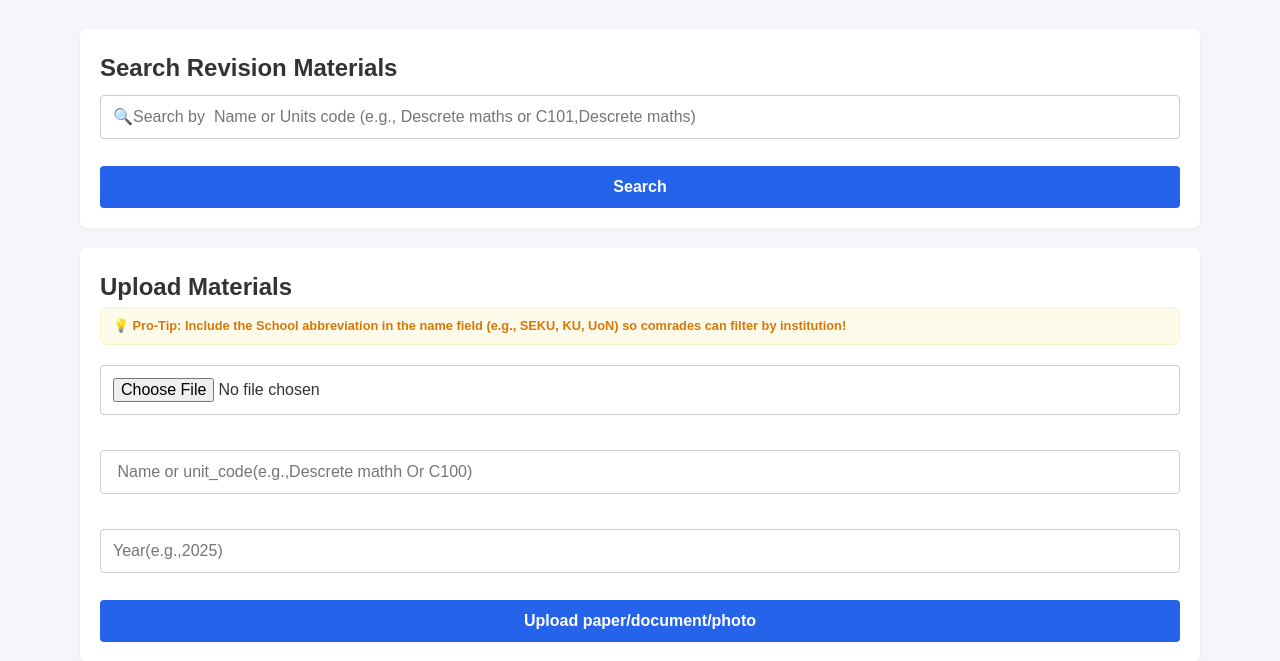
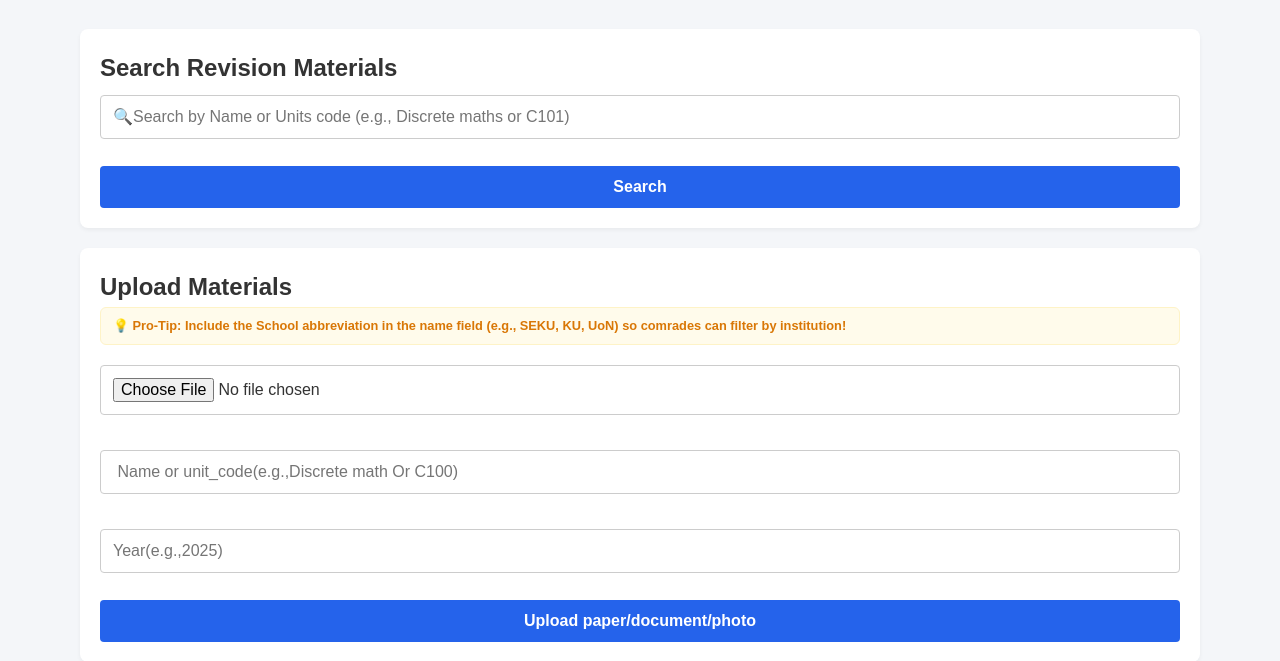
Before and after one commit to Collins-Koechc/comrade-hub, a Flask app: page / in a window 1280 px wide. Shown: the part 187-848 px from the top of the page. Run offline with Flask 3, Linux system fonts and the light colour scheme; data that the repository does not hold is empty; some libraries are stand-ins or nearby versions.

Commit message:
fix: restore fully unified stable index dashboard

```diff
--- a/templates/index.html
+++ b/templates/index.html
@@ -19,7 +19,6 @@
     <div style="width: 100%; background: #ffffff; border-bottom: 1px solid #e5e7eb; position: sticky; top: 0; z-index: 1000; box-shadow: 0 1px 3px rgba(0,0,0,0.05); font-family: 'Segoe UI', system-ui, sans-serif; box-sizing: border-box;">
     <div style="max-width: 1000px; margin: 0 auto; padding: 12px 20px; display: flex; align-items: center; justify-content: space-between; flex-wrap: wrap; gap: 15px; box-sizing: border-box;">
 
-        <!-- Left Side: Sleek Professional Branding Alignment -->
         <div style="display: flex; align-items: center; gap: 12px;">
             <img src="{{ url_for('static', filename='cc.png') }}" alt="CH Logo" style="height: 40px; width: auto; object-fit: contain; border-radius: 6px;">
             <div>
@@ -30,12 +29,10 @@
             </div>
         </div>
 
-        <!-- Center Context: Subtle tagline ticker -->
         <div style="font-size: 0.85rem; color: #4b5563; font-style: italic; background: #f0fdf4; border: 1px solid #d1fae5; padding: 6px 14px; border-radius: 20px; font-weight: 500;">
             🤝 "Give what you have, take what you need!"
         </div>
 
-        <!-- Right Side: Interface Actions status -->
         <div style="font-size: 0.85rem; font-weight: 600;">
             {% if is_admin %}
                 <span style="color: #059669; display: flex; align-items: center; gap: 6px;">
@@ -50,7 +47,6 @@
     </div>
  </div>
 
- <!-- Subtle App Intro Sub-Banner Box -->
  <div class="redader-main" style="margin-top: 20px; margin-bottom: -10px;">
      <div style="background: #ffffff; border: 1px solid #e5e7eb; padding: 15px 20px; border-radius: 8px; font-family: 'Segoe UI', sans-serif;">
          <p style="font-size: 0.95rem; margin: 0; color: #4b5563; line-height: 1.5;">
@@ -76,7 +72,7 @@
     <section>
     <h2>Search Revision Materials</h2>
     <form action="/search" method="GET">
-    <input type="text" name="query" placeholder="🔍Search by  Name or Units code (e.g., Descrete maths or C101,Descrete maths)">
+    <input type="text" name="query" placeholder="🔍Search by Name or Units code (e.g., Discrete maths or C101)">
     <button type="submit">Search</button>
      </form>
     </section>
@@ -87,8 +83,8 @@
             💡 Pro-Tip: Include the School abbreviation in the name field (e.g., SEKU, KU, UoN) so comrades can filter by institution!
         </p>
         <form action="/upload" method="POST" enctype="multipart/form-data">
-            <input type="file" id="paper_file" name="paper_file" accept=".pdf, .doc, .pptx, .ppt, .xls, .xlsx,.key, .csv, .webp, .txt, .rtf,.odt, .7z, .rar, .zip,.docx, .txt, image/*" required>
-            <input type="text" name="unit_code" placeholder=" Name or unit_code(e.g.,Descrete mathh Or C100)" required>
+            <input type="file" id="paper_file" name="paper_file" accept=".pdf, .doc, .pptx, .ppt, .xls, .xlsx,.key, .csv, .webp, .txt, .rtf,.odt, .7z, .rar, .zip,.docx, image/*" required>
+            <input type="text" name="unit_code" placeholder=" Name or unit_code(e.g.,Discrete math Or C100)" required>
             <input type="text" name="year" placeholder="Year(e.g.,2025)" required>
             <button type="submit" >Upload paper/document/photo</button>
         </form>
@@ -104,7 +100,7 @@
      </div>
         {% if is_admin %}
           <p style="background-color: #e0e7ff; color: #3730a3; padding:10px; border-radius:4px; font-weight:bold; display: inline-block; margin-bottom: 15px;">
-               📈 Total Site Visits:{{ total_visits }}
+               📈 Total Site Visits: {{ total_visits }}
           </p>
         {% endif %}
 
@@ -139,20 +135,17 @@
                     {{file}}
                 </a>
             </div>
+
             <div class="card-admin-box" style="margin-top: 5px; padding: 4px 0; border-top: 1px dashed #e5e7eb; display: flex; justify-content: space-between; align-items: center; width: 100%;">
-
-    <!-- 👁️ Student View Counter (Visible to everyone) -->
+                <!-- 👁️ Student View Counter (Safely handles dynamic checks) -->
                 <span style="color: #6b7280; font-size: 0.8rem; font-weight: 500; display: inline-flex; align-items: center; gap: 4px;">
                     👁️ {{ file_views.get(file, 0) }} reads
                 </span>
 
-    <!-- 🔒 RESTORED ACTIONS: Visible only when Collins is logged in -->
+                <!-- 🔒 ACTIONS: Visible only when Collins is logged in -->
                 {% if is_admin %}
                     <div style="display: flex; align-items: center; gap: 8px;">
-            <!-- Active Admin Tag -->
                         <span style="color: #1e3a8a; font-size: 0.75rem; font-weight: bold; text-transform: uppercase;">[Admin]</span>
-
-            <!-- Restored Delete Button (Matches your original deletion routing structure) -->
                         <a href="{{ url_for('delete_file', filename=file) }}"
                            onclick="return confirm('Are you sure you want to permanently delete this material?');"
                            style="background-color: #fef2f2; color: #ef4444; border: 1px solid #fee2e2; padding: 4px 8px; border-radius: 4px; font-size: 0.75rem; text-decoration: none; font-weight: bold; transition: background 0.2s;"
@@ -162,9 +155,7 @@
                         </a>
                     </div>
                 {% endif %}
-
             </div>
-
             </li>
             {% endfor %}
         </ul>
@@ -175,10 +166,8 @@
 <footer style="background: #ffffff; border-top: 1px solid #e5e7eb; padding: 40px 20px; font-family: 'Segoe UI', system-ui, sans-serif; margin-top: 50px; width: 100%; box-sizing: border-box; display: block; clear: both;">
     <div style="max-width: 1000px; margin: 0 auto; box-sizing: border-box;">
 
-        <!-- Table structure guarantees columns will stay organized inside the box -->
         <table style="width: 100%; border-collapse: collapse; table-layout: fixed;">
             <tr>
-                <!-- Column 1: Platform Purpose -->
                 <td style="width: 50%; vertical-align: top; padding-right: 30px; box-sizing: border-box;">
                     <h3 style="font-size: 1.1rem; color: #1e3a8a; margin: 0 0 12px 0; font-weight: 700;">ComradeHub Repository</h3>
                     <p style="font-size: 0.85rem; color: #4b5563; line-height: 1.6; margin: 0;">
@@ -186,7 +175,6 @@
                     </p>
                 </td>
 
-                <!-- Column 2: Legal Options -->
                 <td style="width: 25%; vertical-align: top; box-sizing: border-box;">
                     <h4 style="font-size: 0.85rem; color: #1e3a8a; margin: 0 0 12px 0; font-weight: 700; text-transform: uppercase; letter-spacing: 0.5px;">Legal & Trust</h4>
                     <ul style="list-style: none; padding: 0; margin: 0; font-size: 0.85rem; line-height: 2;">
@@ -196,7 +184,6 @@
                     </ul>
                 </td>
 
-                <!-- Column 3: Support -->
                 <td style="width: 25%; vertical-align: top; box-sizing: border-box;">
                     <h4 style="font-size: 0.85rem; color: #1e3a8a; margin: 0 0 12px 0; font-weight: 700; text-transform: uppercase; letter-spacing: 0.5px;">Support</h4>
                     <ul style="list-style: none; padding: 0; margin: 0; font-size: 0.85rem; line-height: 2;">
@@ -207,7 +194,6 @@
             </tr>
         </table>
 
-        <!-- Bottom Copyright Row -->
         <div style="margin-top: 40px; padding-top: 20px; border-top: 1px solid #f3f4f6; font-size: 0.8rem; color: #9ca3af; display: flex; justify-content: space-between; flex-wrap: wrap; gap: 10px;">
             <div>
                 &copy; 2026 ComradeHub Framework. Built for academic development. All rights reserved.
```
Lines whose indentation alone changed are shown as unchanged.
